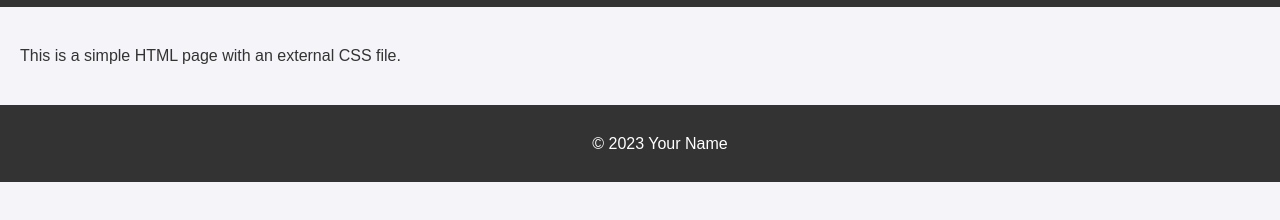
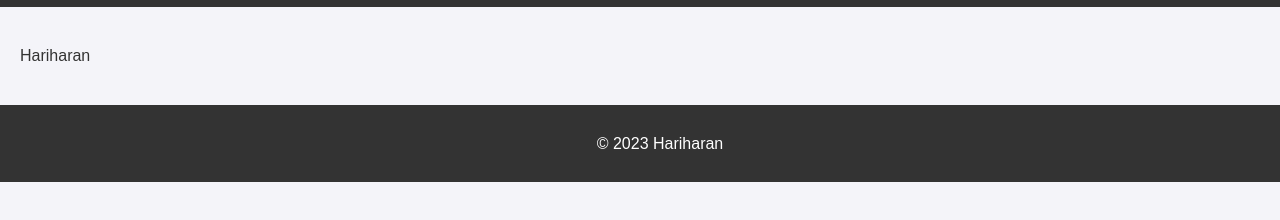
Before and after one commit to Hariharan0909/Hari_Portfolio, a plain HTML site: page index.html in a window 1280 px wide. Shown: the part 64-284 px from the top of the page. Drawn offline with Linux system fonts and the light colour scheme.

Commit message:
Fix: Change paragraph and footer

```diff
--- a/index.html
+++ b/index.html
@@ -11,10 +11,10 @@
         <h1>Welcome to My Portfolio</h1>
     </header>
     <main>
-        <p>This is a simple HTML page with an external CSS file.</p>
+        <p>Hariharan</p>
     </main>
     <footer>
-        <p>&copy; 2023 Your Name</p>
+        <p>&copy; 2023 Hariharan</p>
     </footer>
 </body>
 </html>
```
